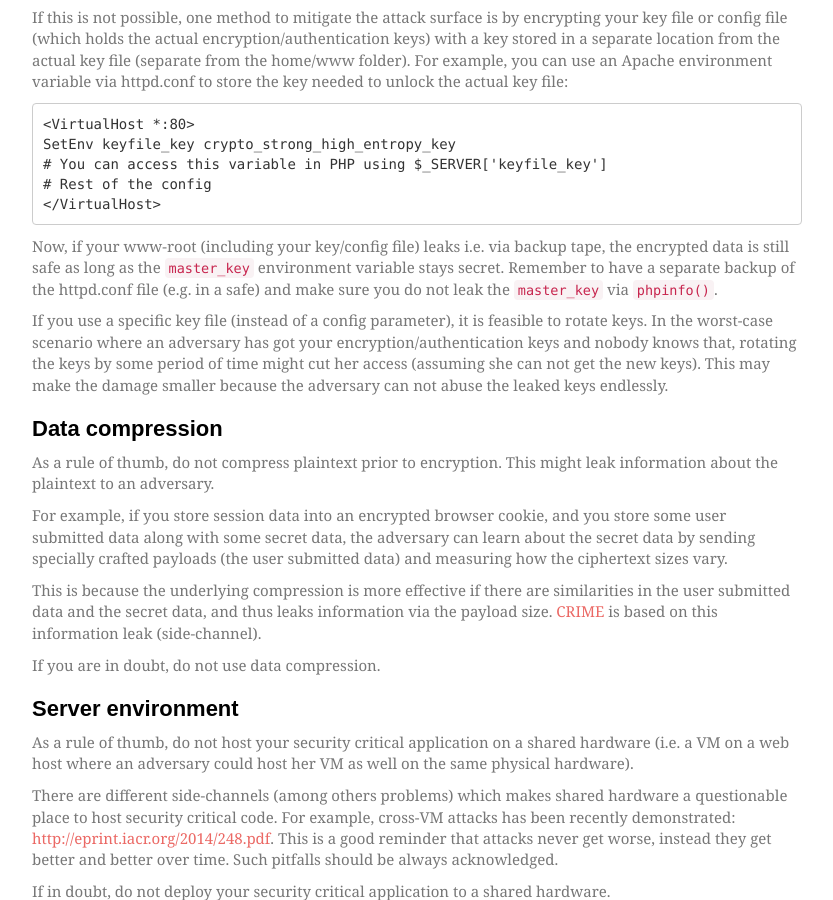
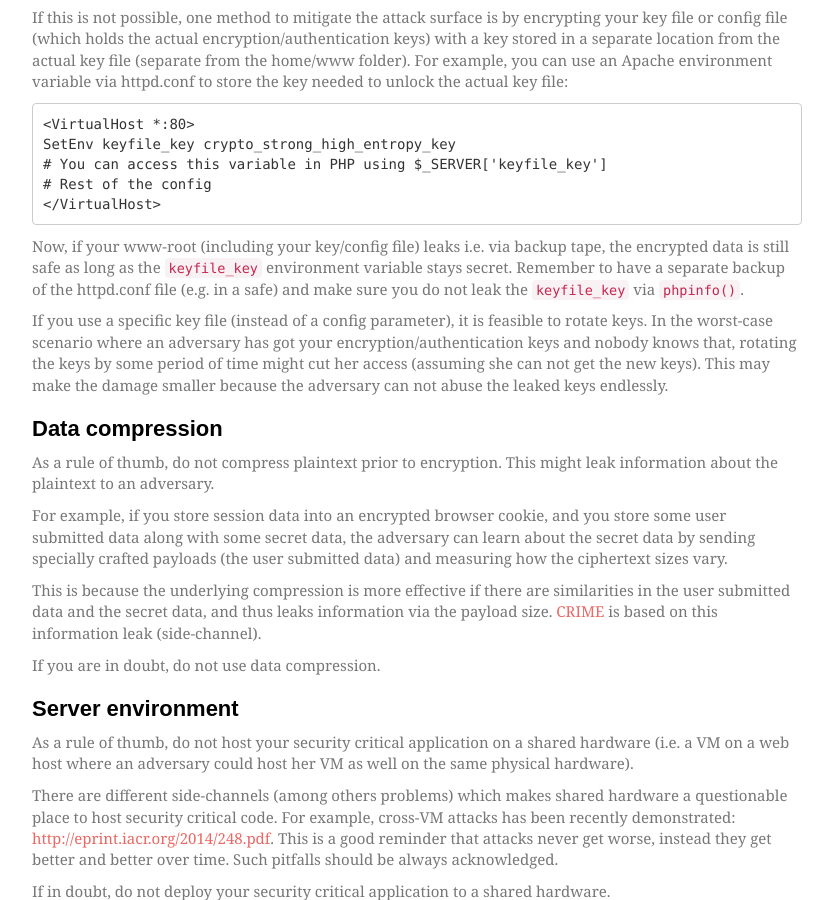
Before and after one commit to timoh6/timoh6.github.com, a Jekyll site: the page built from _posts/2014-06-16-PHP-data-encryption-cheatsheet.md, in a window 1280 px wide and 900 px high, scrolled down 2324 px. Shown: the whole window, without its empty margins (223-1056 px from the left). Built offline with Jekyll 4.4.1, drawn with Linux system fonts in a browser that asks for light colours; some web fonts are replaced; comment, search, counter and statistics services are not loaded.

Commit message:
Revise post

```diff
--- a/_posts/2014-06-16-PHP-data-encryption-cheatsheet.md
+++ b/_posts/2014-06-16-PHP-data-encryption-cheatsheet.md
@@ -94,7 +94,7 @@ If this is not possible, one method to mitigate the attack surface is by encrypt
     # Rest of the config
     </VirtualHost>
 
-Now, if your www-root (including your key/config file) leaks i.e. via backup tape, the encrypted data is still safe as long as the `master_key` environment variable stays secret. Remember to have a separate backup of the httpd.conf file (e.g. in a safe) and make sure you do not leak the `master_key` via `phpinfo()`.
+Now, if your www-root (including your key/config file) leaks i.e. via backup tape, the encrypted data is still safe as long as the `keyfile_key` environment variable stays secret. Remember to have a separate backup of the httpd.conf file (e.g. in a safe) and make sure you do not leak the `keyfile_key` via `phpinfo()`.
 
 If you use a specific key file (instead of a config parameter), it is feasible to rotate keys. In the worst-case scenario where an adversary has got your encryption/authentication keys and nobody knows that, rotating the keys by some period of time might cut her access (assuming she can not get the new keys). This may make the damage smaller because the adversary can not abuse the leaked keys endlessly.
 
```
